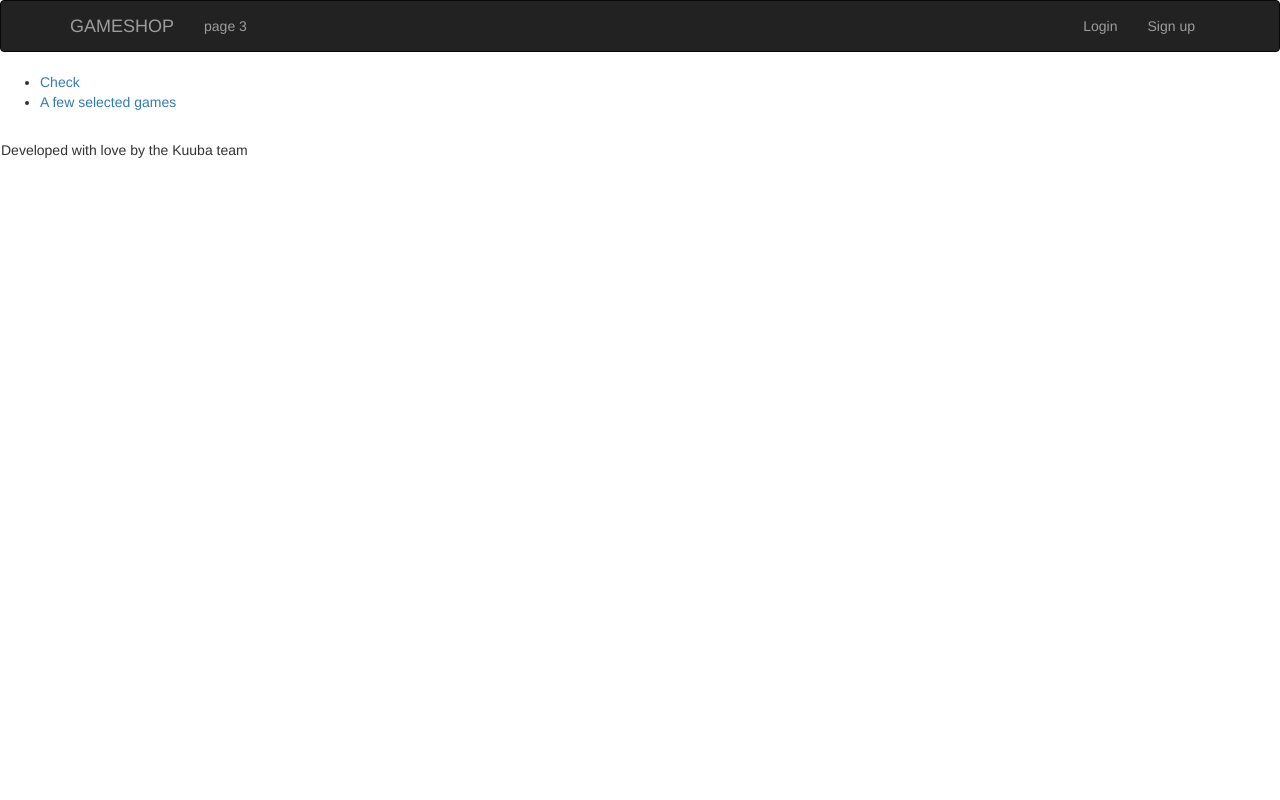
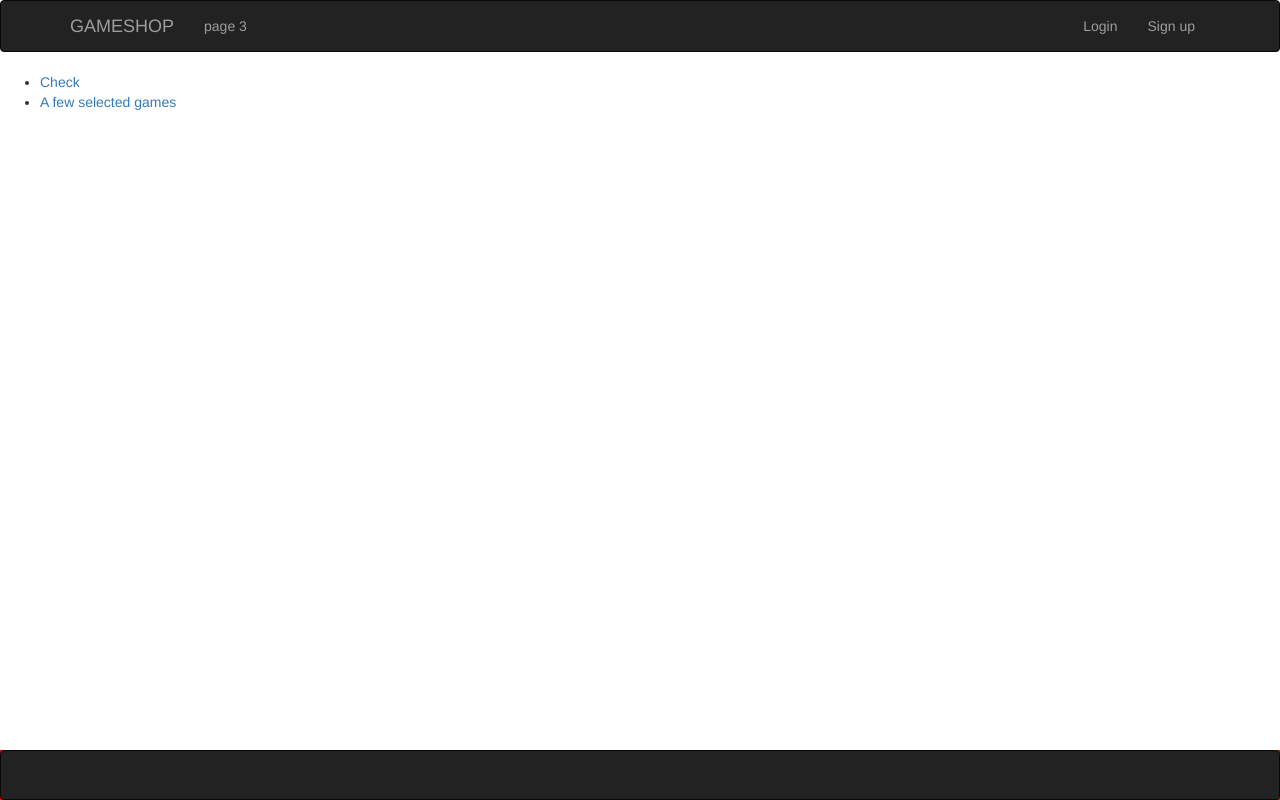
Before and after one commit to khenriksson/wsd-gameshop, a Django app: page /webshop/ in a window 1280 px wide. Run offline with Django 3.2, Linux system fonts and the light colour scheme; data comes from the database, SQL or seed files in the repository; both versions use the stored data as it was after the commit; some libraries are stand-ins or nearby versions.

Commit message:
Front end changes made, base.html created that extends everywhere

```diff
--- a/webshop/static/webshop/style.css
+++ b/webshop/static/webshop/style.css
@@ -1,74 +1,34 @@
 /* Implement CSS here */
-
-li {
-  color: red;
-  margin: 10;
-}
-
-/* div {
-  width: 100px;
-  border: 15px solid green;
-} */
-
-.table {
-  display: table; /* Allow the centering to work */
-  margin: 0 auto;
-}
-
-ul#horizontal-list {
-  min-width: 696px;
-  list-style: none;
-  padding-top: 20px;
-}
-ul#horizontal-list li {
-  display: inline;
-  border: 5px solid;
-  margin: 5px;
-}
-body {
-  padding-bottom: 70px;
-}
-
-/*
-.topnav {
-  background-color: #fff;
-  list-style-type: none;
-  margin: 0;
-  padding: 0;
-  overflow: hidden;
-  border-style: solid;
-  border-width: 3px 0px 3px 0px;
-  border-color: #6f786a;
-}
-
-.topnav li {
-  display: inline-block;
-}
-
-.topnav li a {
-  text-decoration: none;
-  display: inline-block;
-  color: #c7c7c7;
-  padding: 15px 15px;
-  font-size: 1.5em;
-  font-weight: 600;
-}
-
 
 nav {
   position: -webkit-sticky;
-  position: sticky;
+  position: fixed;
   top: 0px;
   left: 0px;
   right: 0px;
   z-index: 999;
 }
 
-nav li a:hover {
-  color: #000;
+html,
+body {
+  height: 100vh;
 }
 
-.topnav li.now a {
-  color: #6f786a;
+#page-content {
+  flex: 1 0 auto;
 }
-*/
+
+#sticky-footer {
+  flex-shrink: none;
+}
+footer {
+  position: fixed;
+  height: 50px;
+  background-color: red;
+  bottom: 0px;
+  left: 0px;
+  right: 0px;
+  margin-bottom: 0px;
+}
+
+/* Other Classes for Page Styling */
--- /dev/null
+++ b/webshop/templates/base.html
@@ -0,0 +1,44 @@
+<!DOCTYPE html>
+<html>
+  {% load static %}
+  <head>
+    <meta charset="utf-8" />
+    <meta name="viewport" content="width=device-width, initial-scale=1" />
+    <title>{% block title %}Kuubatiimi{% endblock %}</title>
+    {% block header %}
+    <link
+      rel="stylesheet"
+      href="https://maxcdn.bootstrapcdn.com/bootstrap/3.3.7/css/bootstrap.min.css"
+      integrity="sha384-BVYiiSIFeK1dGmJRAkycuHAHRg32OmUcww7on3RYdg4Va+PmSTsz/K68vbdEjh4u"
+      crossorigin="anonymous"
+    />
+    <script
+      src="https://code.jquery.com/jquery-3.3.1.slim.min.js"
+      integrity="sha384-q8i/X+965DzO0rT7abK41JStQIAqVgRVzpbzo5smXKp4YfRvH+8abtTE1Pi6jizo"
+      crossorigin="anonymous"
+    ></script>
+    <script
+      src="https://cdnjs.cloudflare.com/ajax/libs/popper.js/1.14.7/umd/popper.min.js"
+      integrity="sha384-UO2eT0CpHqdSJQ6hJty5KVphtPhzWj9WO1clHTMGa3JDZwrnQq4sF86dIHNDz0W1"
+      crossorigin="anonymous"
+    ></script>
+    <script
+      src="https://stackpath.bootstrapcdn.com/bootstrap/4.3.1/js/bootstrap.min.js"
+      integrity="sha384-JjSmVgyd0p3pXB1rRibZUAYoIIy6OrQ6VrjIEaFf/nJGzIxFDsf4x0xIM+B07jRM"
+      crossorigin="anonymous"
+    ></script>
+    <link
+      rel="stylesheet"
+      type="text/css"
+      href="{% static 'webshop/style.css' %}"
+    />
+    {% endblock %}
+  </head>
+
+  <body>
+    <div id="container">
+      {% include "webshop/navigation.html" %} {% block content %} {% endblock %}
+    </div>
+    {% include "webshop/footer.html" %}
+  </body>
+</html>
--- /dev/null
+++ b/webshop/templates/webshop/footer.html
@@ -0,0 +1,16 @@
+<footer id="sticky-footer" class="py-4 bg-dark text-white-50">
+  <nav class="navbar navbar-inverse">
+    <div class="container fluid">
+      <div class="navbar-header">
+        <button
+          type="button"
+          class="navbar-toggle"
+          data-toggle="collapse"
+          data-target="#topNavBar"
+        ></button>
+      </div>
+
+      <div class="collapse navbar-collapse" id="topNavBar"></div>
+    </div>
+  </nav>
+</footer>
--- a/webshop/templates/webshop/index.html
+++ b/webshop/templates/webshop/index.html
@@ -1,56 +1,4 @@
-{% load static %}
-<link rel="stylesheet" href="https://maxcdn.bootstrapcdn.com/bootstrap/3.3.7/css/bootstrap.min.css" integrity="sha384-BVYiiSIFeK1dGmJRAkycuHAHRg32OmUcww7on3RYdg4Va+PmSTsz/K68vbdEjh4u" crossorigin="anonymous">
-<script src="https://code.jquery.com/jquery-3.3.1.slim.min.js" integrity="sha384-q8i/X+965DzO0rT7abK41JStQIAqVgRVzpbzo5smXKp4YfRvH+8abtTE1Pi6jizo" crossorigin="anonymous"></script>
-<script src="https://cdnjs.cloudflare.com/ajax/libs/popper.js/1.14.7/umd/popper.min.js" integrity="sha384-UO2eT0CpHqdSJQ6hJty5KVphtPhzWj9WO1clHTMGa3JDZwrnQq4sF86dIHNDz0W1" crossorigin="anonymous"></script>
-<script src="https://stackpath.bootstrapcdn.com/bootstrap/4.3.1/js/bootstrap.min.js" integrity="sha384-JjSmVgyd0p3pXB1rRibZUAYoIIy6OrQ6VrjIEaFf/nJGzIxFDsf4x0xIM+B07jRM" crossorigin="anonymous"></script>
-<!--<link rel="stylesheet" type="text/css" href="{% static 'webshop/style.css' %}"/>
---->
-<nav class="navbar navbar-inverse">
-  <div class="container fluid">
-    <div class="navbar-header">
-      <button type="button" class="navbar-toggle" data-toggle="collapse" data-target="#topNavBar">
-      </button>
-      <a class="navbar-brand" href="{% url 'index' %}">GAMESHOP</a>
-    </div>
-
-    <div class="collapse navbar-collapse" id="topNavBar">
-      <ul class="nav navbar-nav navbar-left">
-
-        <li>
-          <a href="#">
-            <span>page 3</span>
-          </a>
-        </li>
-      </ul>
-      <ul class="nav navbar-nav navbar-right">
-        <li class="">
-            {% if user.is_authenticated %}
-            <li>
-          <a href="/webshop/addgame/">
-            <span>Add Game</span>
-          </a>
-        </li>
-     <li><a href="{% url 'logout'%}?next={{request.path}}">Logout</a></li>
-     <li><a href="#"><span> {{ user.get_username }}</span></a></li>
-     {% else %}
-          <li><a href="{% url 'login'%}?next={{request.path}}">Login</a></li>
-          <li><a href="{% url 'signup' %}">
-            <span>Sign up</span>
-          </a>
-          </li>
-   {% endif %}
-        </li>
-
-      </ul>
-    </div>
-  </div>
-</nav>
-
-
-
-
-
-
+{% extends "base.html" %} {% load static %} {% block content %}
 <div class="table">
   <ul id="horizontal-list">
     {% for game in all_games %}
@@ -60,9 +8,4 @@
     {% endfor %}
   </ul>
 </div>
-
-<footer class="footer">
-    <div class="navbar fixed-bottom">
-    <h5>Developed with love by the Kuuba team</h2>
-        </div>
-</footer>
+{% endblock %}
--- /dev/null
+++ b/webshop/templates/webshop/navigation.html
@@ -0,0 +1,40 @@
+<nav class="navbar navbar-inverse">
+  <div class="container fluid">
+    <div class="navbar-header">
+      <button type="button" class="navbar-toggle" data-toggle="collapse" data-target="#topNavBar">
+      </button>
+      <a class="navbar-brand" href="{% url 'index' %}">GAMESHOP</a>
+    </div>
+
+    <div class="collapse navbar-collapse" id="topNavBar">
+      <ul class="nav navbar-nav navbar-left">
+
+        <li>
+          <a href="#">
+            <span>page 3</span>
+          </a>
+        </li>
+      </ul>
+      <ul class="nav navbar-nav navbar-right">
+        <li class="">
+            {% if user.is_authenticated %}
+            <li>
+          <a href="/webshop/addgame/">
+            <span>Add Game</span>
+          </a>
+        </li>
+     <li><a href="{% url 'logout'%}?next={{request.path}}">Logout</a></li>
+     <li><a href="#"><span> {{ user.get_username }}</span></a></li>
+     {% else %}
+          <li><a href="{% url 'login'%}?next={{request.path}}">Login</a></li>
+          <li><a href="{% url 'signup' %}">
+            <span>Sign up</span>
+          </a>
+          </li>
+   {% endif %}
+        </li>
+
+      </ul>
+    </div>
+  </div>
+</nav>
```
Also changed, not shown: webshop/templates/registration/login.html (+31 -20 lines), webshop/templates/webshop/signup.html (+25 -6 lines), db.sqlite3.
